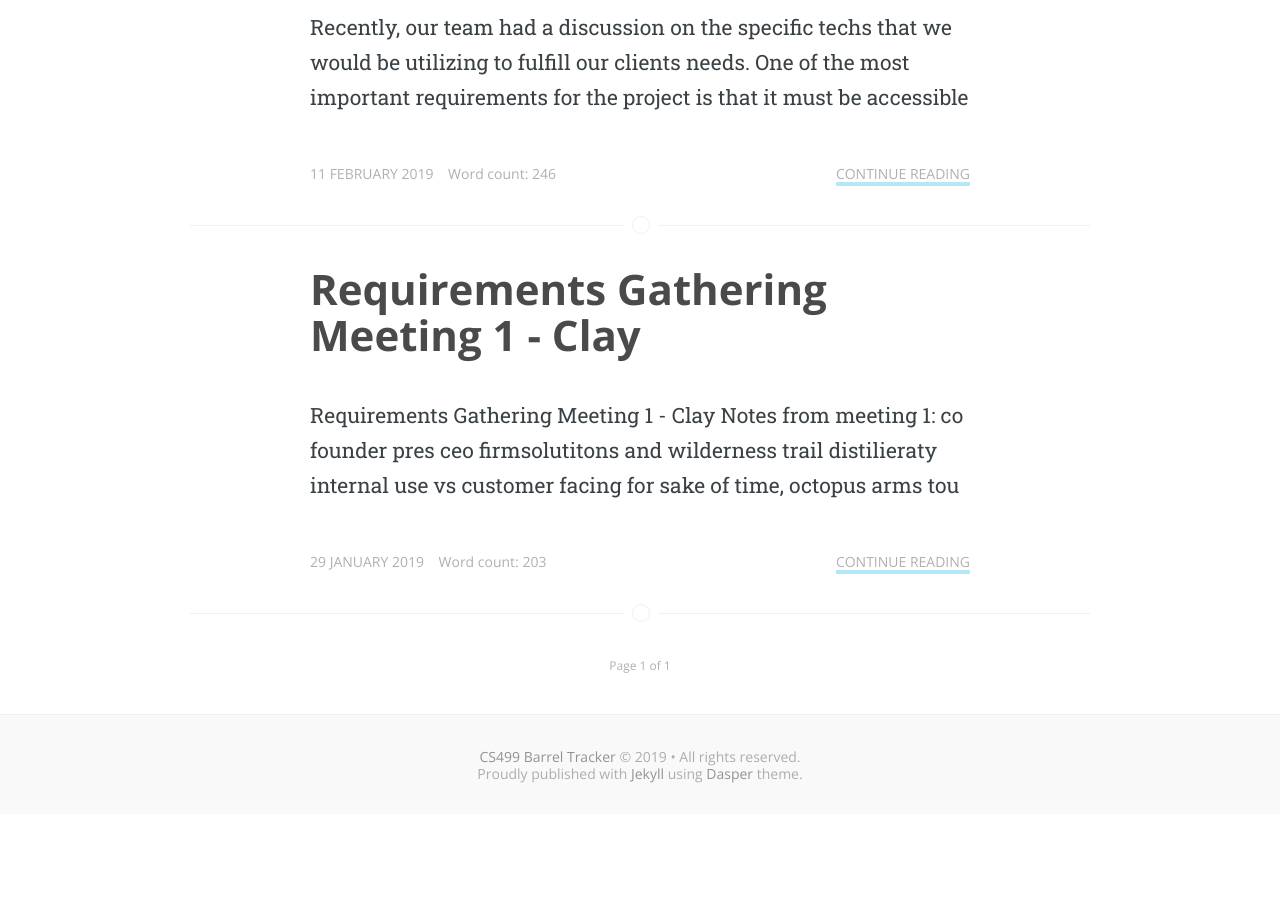
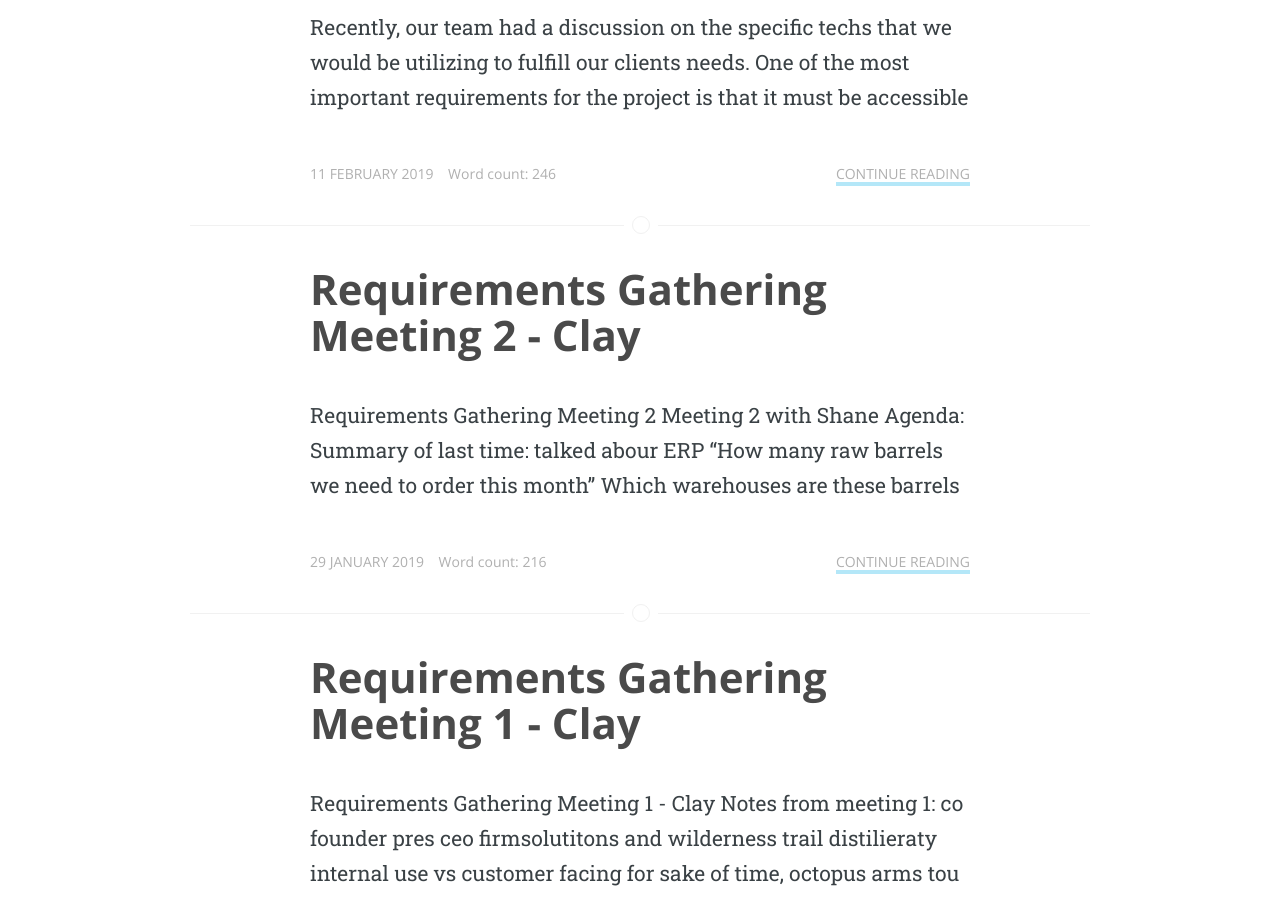
Before and after one commit to TheRobotCarlson/BarrelTracker, a Jekyll site: the page built from index.html, in a window 1280 px wide and 900 px high, scrolled down 558 px. Built offline with Jekyll 4.4.1, drawn with Linux system fonts in a browser that asks for light colours; some web fonts are replaced; the list of posts is cut into pages by our own code; before the commit the page ends 1373 px from its top, so only the background shows below that.

Commit message:
Update and rename 2019-02-21Meeting2.md to 2019-02-21-Meeting2.md

```diff
--- a/_posts/2019/02/2019-02-21Meeting2.md
+++ b/_posts/2019/02/2019-02-21-Meeting2.md
@@ -1,7 +1,10 @@
 ---
-published: false
+layout: article
+title: Requirements Gathering Meeting 2 - Clay
+date: 2019-01-29 12:00:00
 ---
-## A New Post
+
+## Requirements Gathering Meeting 2
 
 Meeting 2 with Shane
 
```
